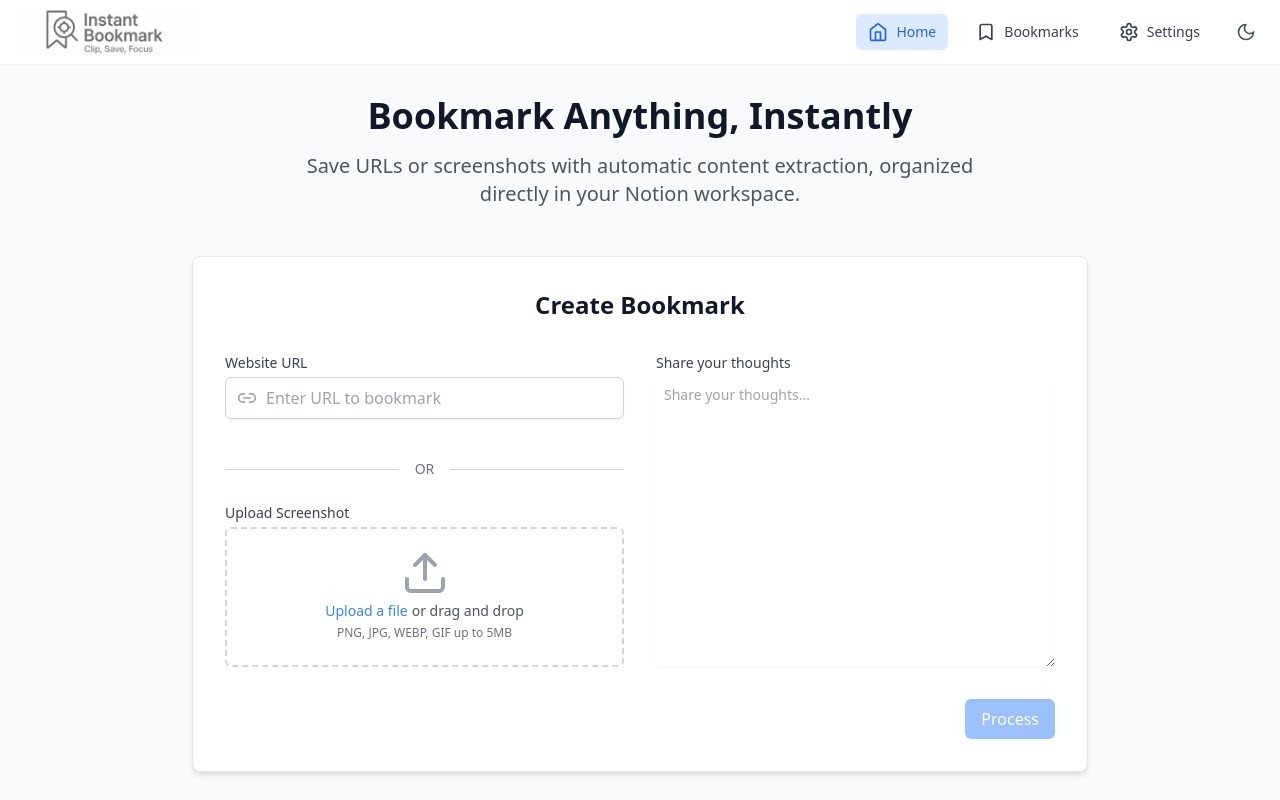
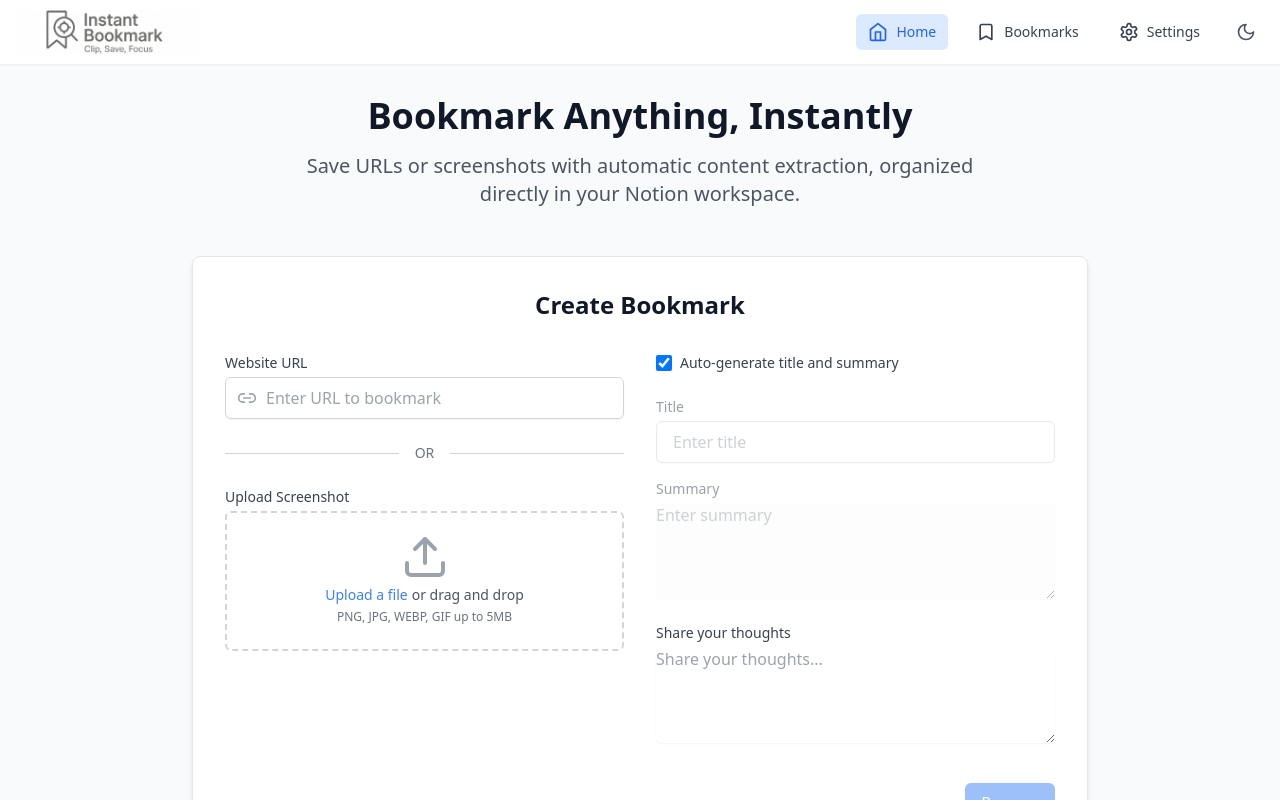
Before and after one commit to fyang0507/instant-bookmark, a React (Vite) app: page / in a window 1280 px wide. Shown: the top 800 px of the page. Built offline with nearby package versions, Linux system fonts and the light colour scheme.

Commit message:
Update BookmarkForm with manual title and summary inputs

```diff
--- a/src/components/BookmarkForm.tsx
+++ b/src/components/BookmarkForm.tsx
@@ -12,6 +12,9 @@ const BookmarkForm: React.FC = () => {
   const [thoughts, setThoughts] = useState('');
   const [isProcessing, setIsProcessing] = useState(false);
   const [preview, setPreview] = useState<{ title: string; summary: string; uploadId?: string; } | null>(null);
+  const [isAutoGenerated, setIsAutoGenerated] = useState(true);
+  const [manualTitle, setManualTitle] = useState('');
+  const [manualSummary, setManualSummary] = useState('');
   const toast = useToast();
 
   const handleUrlChange = (e: React.ChangeEvent<HTMLInputElement>) => {
@@ -54,6 +57,20 @@ const BookmarkForm: React.FC = () => {
 
   const handleSubmit = async (e: React.FormEvent) => {
     e.preventDefault();
+
+    if (!isAutoGenerated) {
+      if (!manualTitle.trim() || !manualSummary.trim()) {
+        toast.error('Please provide both title and summary when auto-generation is disabled');
+        return;
+      }
+
+      setPreview({
+        title: manualTitle,
+        summary: manualSummary,
+      });
+      return;
+    }
+
     setIsProcessing(true);
     setPreview(null);
 
@@ -99,6 +116,9 @@ const BookmarkForm: React.FC = () => {
       setFile(null);
       setPreview(null);
       setThoughts('');
+      setManualTitle('');
+      setManualSummary('');
+      setIsAutoGenerated(true);
     } catch (error) {
       toast.error('Error saving to Notion: ' + (error instanceof Error ? error.message : 'Unknown error'));
     } finally {
@@ -111,8 +131,9 @@ const BookmarkForm: React.FC = () => {
       <CardContent className="p-6 md:p-8">
         <h2 className="text-2xl font-bold mb-8 text-center">Create Bookmark</h2>
         <form onSubmit={handleSubmit}>
-          <div className="flex flex-col md:flex-row md:space-x-8">
-            <div className="flex-1 flex flex-col space-y-6">
+          <div className="space-y-6">
+            <div className="grid grid-cols-1 md:grid-cols-2 gap-8">
+              <div className="space-y-6">
                 <div>
                   <label htmlFor="url-input" className="block text-sm font-medium text-gray-700 dark:text-gray-300 mb-1">
                     Website URL
@@ -140,11 +161,11 @@ const BookmarkForm: React.FC = () => {
                   <div className="flex-grow h-px bg-gray-300 dark:bg-gray-700"></div>
                 </div>
 
-              <div className="flex flex-col flex-grow">
+                <div className="flex flex-col">
                   <label className="block text-sm font-medium text-gray-700 dark:text-gray-300 mb-1">
                     Upload Screenshot
                   </label>
-                <div className="flex flex-col flex-grow justify-center items-center px-6 pt-5 pb-6 border-2 border-gray-300 dark:border-gray-700 border-dashed rounded-md">
+                  <div className="flex flex-col justify-center items-center px-6 pt-5 pb-6 border-2 border-gray-300 dark:border-gray-700 border-dashed rounded-md">
                     <div className="space-y-1 text-center">
                       <Upload className="mx-auto h-12 w-12 text-gray-400" />
                       <div className="flex text-sm text-gray-600 dark:text-gray-400">
@@ -178,33 +199,71 @@ const BookmarkForm: React.FC = () => {
                 </div>
               </div>
 
-            <div className="flex-1 flex flex-col mt-6 md:mt-0 md:pl-0">
-              <div className="flex flex-col flex-grow">
+              <div className="space-y-6">
+                <div className="flex items-center mb-4">
+                  <input
+                    type="checkbox"
+                    id="auto-generated"
+                    checked={isAutoGenerated}
+                    onChange={(e) => setIsAutoGenerated(e.target.checked)}
+                    className="h-4 w-4 text-blue-500 rounded border-gray-300 focus:ring-blue-500"
+                  />
+                  <label htmlFor="auto-generated" className="ml-2 text-sm font-medium text-gray-700 dark:text-gray-300">
+                    Auto-generate title and summary
+                  </label>
+                </div>
+
+                <div className={isAutoGenerated ? 'opacity-50 pointer-events-none' : ''}>
+                  <Input
+                    label="Title"
+                    value={manualTitle}
+                    onChange={(e) => setManualTitle(e.target.value)}
+                    placeholder="Enter title"
+                    disabled={isAutoGenerated || isProcessing}
+                    fullWidth
+                  />
+
+                  <div className="mt-4">
+                    <label className="block text-sm font-medium text-gray-700 dark:text-gray-300 mb-1">
+                      Summary
+                    </label>
+                    <textarea
+                      value={manualSummary}
+                      onChange={(e) => setManualSummary(e.target.value)}
+                      placeholder="Enter summary"
+                      disabled={isAutoGenerated || isProcessing}
+                      rows={4}
+                      className="mt-1 block w-full rounded-md border-gray-300 shadow-sm focus:border-blue-500 focus:ring-blue-500 dark:border-gray-600 dark:bg-gray-800 dark:text-gray-300"
+                    />
+                  </div>
+                </div>
+
+                <div>
                   <label htmlFor="thoughts-input" className="block text-sm font-medium text-gray-700 dark:text-gray-300 mb-1">
                     Share your thoughts
                   </label>
                   <textarea
                     id="thoughts-input"
-                  name="thoughts"
-                  className="shadow-sm focus:ring-blue-500 focus:border-blue-500 block w-full sm:text-sm border-gray-300 dark:border-gray-600 rounded-md bg-white dark:bg-gray-800 dark:text-gray-300 p-2 flex-grow"
-                  placeholder="Share your thoughts..."
                     value={thoughts}
                     onChange={handleThoughtsChange}
+                    placeholder="Share your thoughts..."
                     disabled={isProcessing}
-                  rows={8}
+                    rows={4}
+                    className="mt-1 block w-full rounded-md border-gray-300 shadow-sm focus:border-blue-500 focus:ring-blue-500 dark:border-gray-600 dark:bg-gray-800 dark:text-gray-300"
                   />
                 </div>
               </div>
             </div>
 
-          <div className="flex justify-end pt-8">
+            <div className="flex justify-end pt-4">
               <Button
                 type="submit"
-              disabled={(!url && !file) || isProcessing}
+                disabled={(!url && !file && isAutoGenerated) || (!manualTitle && !manualSummary && !isAutoGenerated) || isProcessing}
                 isLoading={isProcessing && !preview}
               >
-              Process
+                {isAutoGenerated ? 'Process' : 'Preview'}
               </Button>
+            </div>
           </div>
         </form>
       </CardContent>
```
Lines whose indentation alone changed are shown as unchanged.
